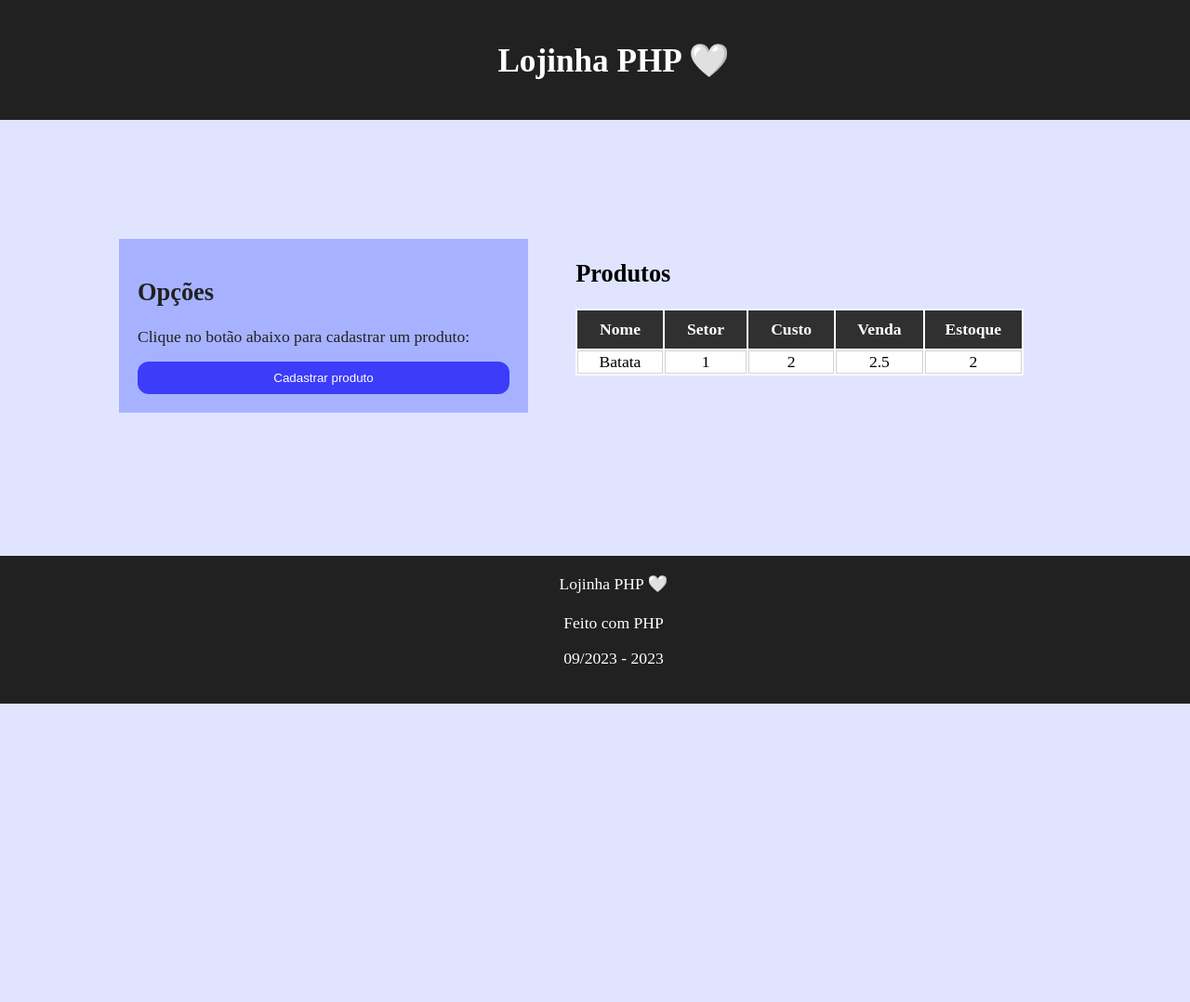
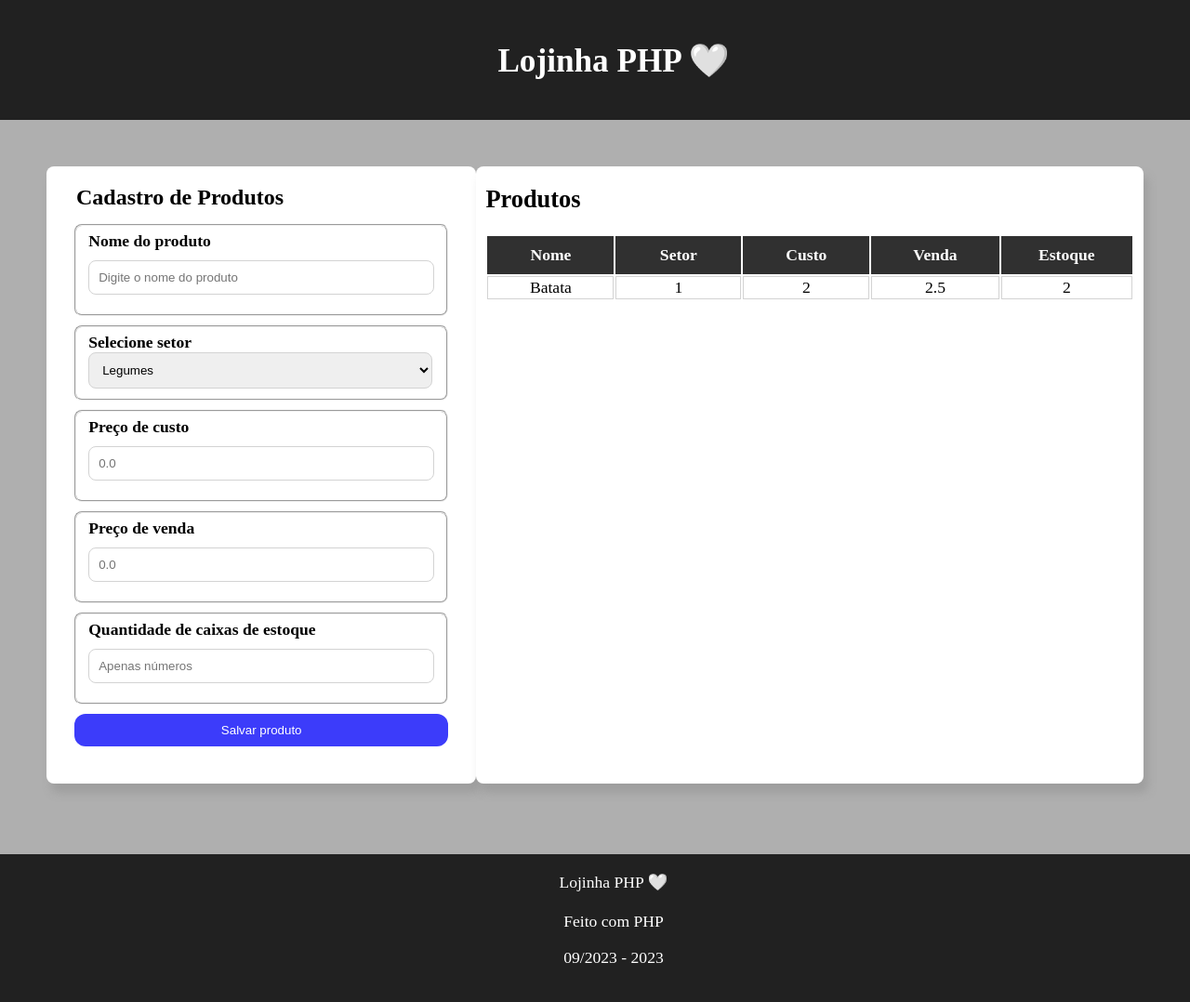
Before and after one commit to tocrossbridge/php-store, a PHP site: page / in a window 1280 px wide. Shown: the whole page at 93% size. Before the commit the page ends 757 px from the top, so only its background shows below. Run offline with PHP 8.4, Linux system fonts and the light colour scheme; data comes from the database, SQL or seed files in the repository; both versions use the stored data as it was after the commit.

Commit message:
:rocket: launch[v1]

```diff
--- a/index.php
+++ b/index.php
@@ -5,8 +5,32 @@
     </head>
     <link rel="stylesheet" href="./src/assets/style.css">
     <body>
+        <?php include "src/config.php"; ?>
         <?php include './src/layout/header.php';?>
         <?php include './src/layout/main.php';?>
         <?php include './src/layout/footer.php';?>
+        <?php include './src/components/modal.php';?>
+
+        <script>
+            // Script do modal:
+            document.addEventListener('DOMContentLoaded', function() {
+                var modal = document.getElementById('successModal');
+                var span = document.getElementsByClassName('close')[0];
+
+                // Para quando o user clicar no "x":
+                span.onclick = function() {
+                    modal.style.display = 'none';
+                    window.location.reload();
+                }
+
+                // Para quando o user clicar fora do modal:
+                window.onclick = function(event) {
+                    if (event.target == modal) {
+                        modal.style.display = 'none';
+                        window.location.reload();
+                    }
+                }
+            });
+        </script>
     </body>
 </html>
--- a/src/assets/style.css
+++ b/src/assets/style.css
@@ -1,9 +1,9 @@
 body {
-    width: 100%;
-    height: 100%;
+    width: 100vw;
+    height: 100vh;
     margin: 0;
     font-size: 1.1rem;
-    background-color: #e0e4ff;
+    background-color: #afafaf;
 }
 
 button {
@@ -20,24 +20,35 @@ form {
     display: block;
 }
 
+legend {
+    font-size: 1.5rem;
+    font-weight: 700;
+    margin: 0 0 1.8vh 0;
+}
+
+fieldset {
+    display: grid;
+    margin: 10px 0;
+    border-radius: 8px;
+}
+
+label {
+    font-weight: 700;
+}
+
 input {
     width: 350px;
     padding: 10px;
     margin: 10px 0;
-    border: none;
+    border: 1px solid lightgray;
     border-radius: 8px;
 }
 
 select {
     width: 370px;
     padding: 10px;
-    border: none;
+    border: 1px solid lightgray;
     border-radius: 8px;
-}
-
-.form-group {
-    display: grid;
-    margin: 10px 0;
 }
 
 header {
@@ -50,26 +61,22 @@ header {
 
 main {
     display: flex;
-    padding: 10%;
+    justify-content: space-evenly;
+    padding: 50px;
 }
 
 aside {
-    margin: 0 5% 0 0;
-}
-
-.aside__intro-div {
-    width: 400px;
-    padding: 20px;
-    background-color: #a6b2ff;
-    color: #212121;
-}
-
-#registerForm {
-    background-color: #a6b2ff;
+    padding: 20px 10px;
+    background: #fff;
+    border-radius: 8px;
+    box-shadow: 5px 10px 10px #8888886b;
 }
 
 article {
-    margin: 0 5% 0 0;
+    padding: 20px 10px;
+    background: #fff;
+    border-radius: 8px;
+    box-shadow: 5px 10px 10px #8888886b;
 }
 
 footer {
--- /dev/null
+++ b/src/components/modal.php
@@ -0,0 +1,7 @@
+<div id="successModal" class="modal">
+  <div class="modal-content">
+    <span class="close">&times;</span>
+    <h2>Produto salvo</h2>
+    <p>O produto foi salvo com sucesso!</p>
+  </div>
+</div>
--- a/src/components/register-form.php
+++ b/src/components/register-form.php
@@ -1,61 +1,100 @@
-<div>
-    <form action="src\save.php" method="post">
-        <h2 style="margin: 0">Cadastro de Produto</h2>
+<form
+    action="src/save.php"
+    method="post"
+    id="registerForm"
+>
+    <legend>Cadastro de Produtos</legend>
 
-        <div class="form-group">
+    <fieldset>
         <label>Nome do produto</label>
         <input
             required
             name="nome_prod"
             type="text"
-                placeholder="Nome do produto"
+            placeholder="Digite o nome do produto"
         />
-        </div>
+    </fieldset>
 
-        <div class="form-group">
+    <fieldset>
         <label>Selecione setor</label>
-            <select
-                required
-                name="setor"
-            >
-                <option>Blabla</option>
+        <select required name="setor_prod">
+            <?php
+                try {
+                    $sql = "SELECT * FROM setores";
+                    $stmt = $conn->prepare($sql);
+                    $stmt->execute();
+
+                    // Obtemos todos os resultados como um array associativo:
+                    $results = $stmt->fetchAll(PDO::FETCH_ASSOC);
+
+                    // Verificando se tem mais de um elemento no array:
+                    if(count($results) > 0){
+                        foreach ($results as $row) {
+                            echo '<option value="' . $row['id_set'] . '">' . $row['nome_set'] . '</option>';
+                        }
+                    } else {
+                        echo '<option value="">Sem resultados disponíveis</option>';
+                    }
+                } catch(PDOException $e) {
+                    echo "Erro ao executar a consulta SQL: " . $e->getMessage();
+                }
+            ?>
         </select>
-        </div>
+    </fieldset>
 
-        <div class="form-group">
+    <fieldset>
         <label>Preço de custo</label>
         <input
             required
-                name="preco_custo"
+            name="custo_prod"
             type="text"
             placeholder="0.0"
         />
-        </div>
+    </fieldset>
 
-        <div class="form-group">
+    <fieldset>
         <label>Preço de venda</label>
         <input
             required
-                name="preco_venda"
+            name="venda_prod"
             type="text"
             placeholder="0.0"
         />
-        </div>
+    </fieldset>
 
-        <div class="form-group">
+    <fieldset>
         <label>Quantidade de caixas de estoque</label>
         <input
             required
-                name="quantidade_estoque"
+            name="estoque_prod"
             type="number"
             placeholder="Apenas números"
         />
-        </div>
+    </fieldset>
 
-        <button
-            type="submit"
-        >
-            Salvar produto
-        </button>
+    <button type="submit">Salvar produto</button>
 </form>
-</div>
+
+<script>
+document.addEventListener('DOMContentLoaded', function() {
+    document.getElementById('registerForm').addEventListener('submit', function(event) {
+        // Impedindo o envio padrão do formulário:
+        event.preventDefault();
+
+        var formData = new FormData(this);
+
+        fetch('src/save.php', {
+            method: 'POST',
+            body: formData
+        })
+        .then(response => response.text())
+        .then(data => {
+            document.getElementById('successModal').style.display = 'block';
+
+            // Para depuração caso dê xabu:
+            // console.log(data);
+        })
+        .catch(error => console.error('Erro:', error));
+    });
+});
+</script>
--- a/src/components/table.php
+++ b/src/components/table.php
@@ -1,5 +1,4 @@
 <?php
-    include "src/config.php";
     $products = $conn->query('SELECT * FROM produtos');
 ?>
 
@@ -15,21 +14,11 @@
     <?php
         foreach($products as $product) {
             echo "<tr style='text-align: center'>";
-                echo "<td>";
-                    print_r($product[1]);
-                echo "</td>";
-                echo "<td>";
-                    print_r($product[2]);
-                echo "</td>";
-                echo "<td>";
-                    print_r($product[3]);
-                echo "</td>";
-                echo "<td>";
-                    print_r($product[4]);
-                echo "</td>";
-                echo "<td>";
-                    print_r($product[5]);
-                echo "</td>";
+                echo "<td>".$product["nome_prod"]."</td>";
+                echo "<td>" . $product['setor_prod'] . "</td>";
+                echo "<td>" . $product['custo_prod'] . "</td>";
+                echo "<td>" . $product['venda_prod'] . "</td>";
+                echo "<td>" . $product['estoque_prod'] . "</td>";
             echo "</tr>";
         }
     ?>
--- a/src/config.php
+++ b/src/config.php
@@ -4,7 +4,8 @@
 
     // Connecting database && error handling:
     try {
-        $conn=new PDO('mysql:host=localhost;dbname=base','root','');
+        // Adicionei charset=utf-8 para garantir que os dados tão sendo tratados em Unicode:
+        $conn = new PDO('mysql:host=localhost;dbname=php_store;charset=utf8', 'root', '');
         $conn->setAttribute(PDO::ATTR_ERRMODE, PDO::ERRMODE_EXCEPTION);
     } catch(PDOException $e) {
         echo 'ERROR: ' . $e->getMessage();
--- a/src/layout/article.php
+++ b/src/layout/article.php
@@ -1,4 +1,4 @@
 <article>
-    <h2>Produtos</h2>
+    <h2 style="margin-top: 0">Produtos</h2>
     <?php include './src/components/table.php'; ?>
 </article>
--- a/src/layout/aside.php
+++ b/src/layout/aside.php
@@ -1,28 +1,3 @@
-<?php
-    $registerForm = 'none';
-?>
-
 <aside>
-    <div class="aside__intro-div">
-        <h2>Opções</h2>
-        <p style="margin: 0 0 4% 0;">Clique no botão abaixo para cadastrar um produto:</p>
-        <button id="registerButton">
-            Cadastrar produto
-        </button>
-    </div>
-
-    <div id="registerForm" style="display: <?= $registerForm?>">
-        <?php include './src/components/register-form.php'; ?>
-    </div>
+    <?php include './src/components/register-form.php'; ?>
 </aside>
-
-<script>
-    document.getElementById('registerButton').addEventListener('click', function() {
-        var registerForm = document.getElementById('registerForm');
-        if (registerForm.style.display === 'none') {
-            registerForm.style.display = 'block';
-        } else {
-            registerForm.style.display = 'none';
-        }
-    });
-</script>
```
Also changed, not shown: other parts of src/assets/style.css (+37 -0 lines), base.sql (+10 -14 lines), src/save.php (+19 -6 lines). Lines whose indentation alone changed are shown as unchanged.
